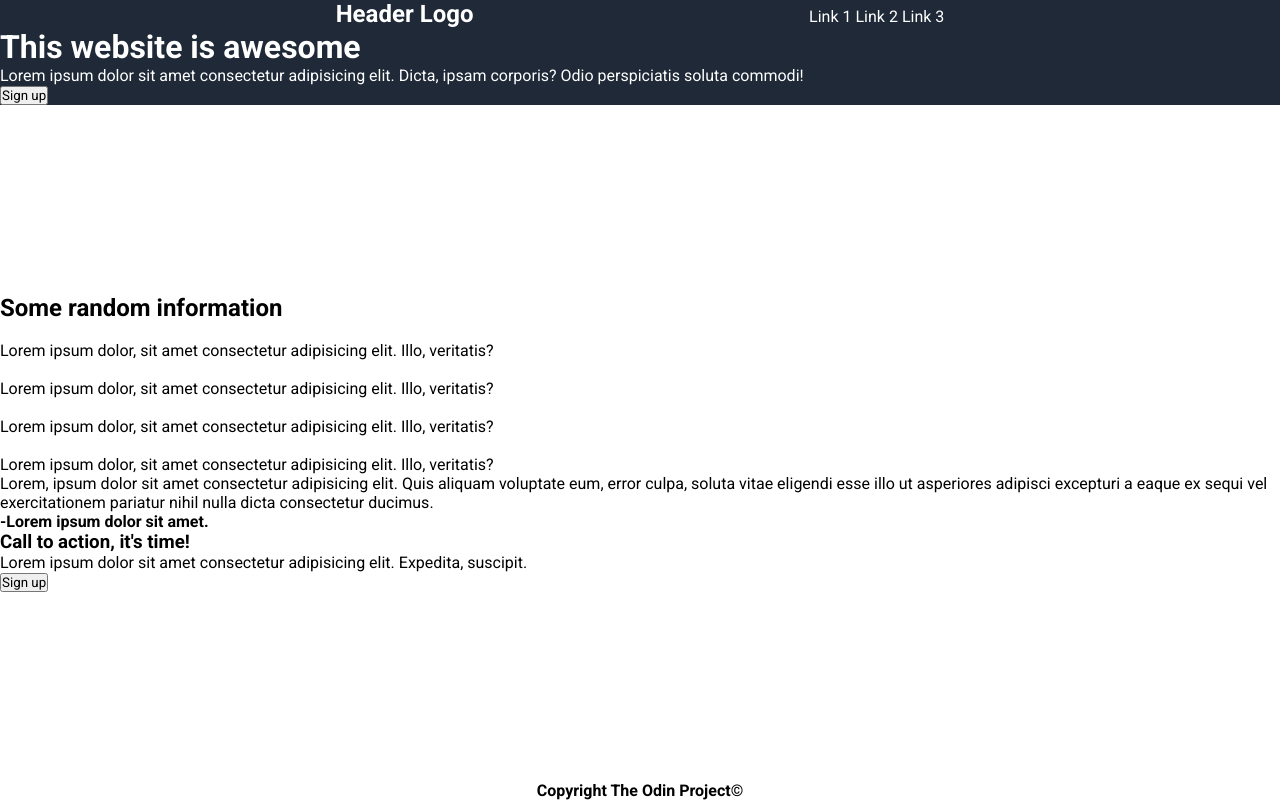
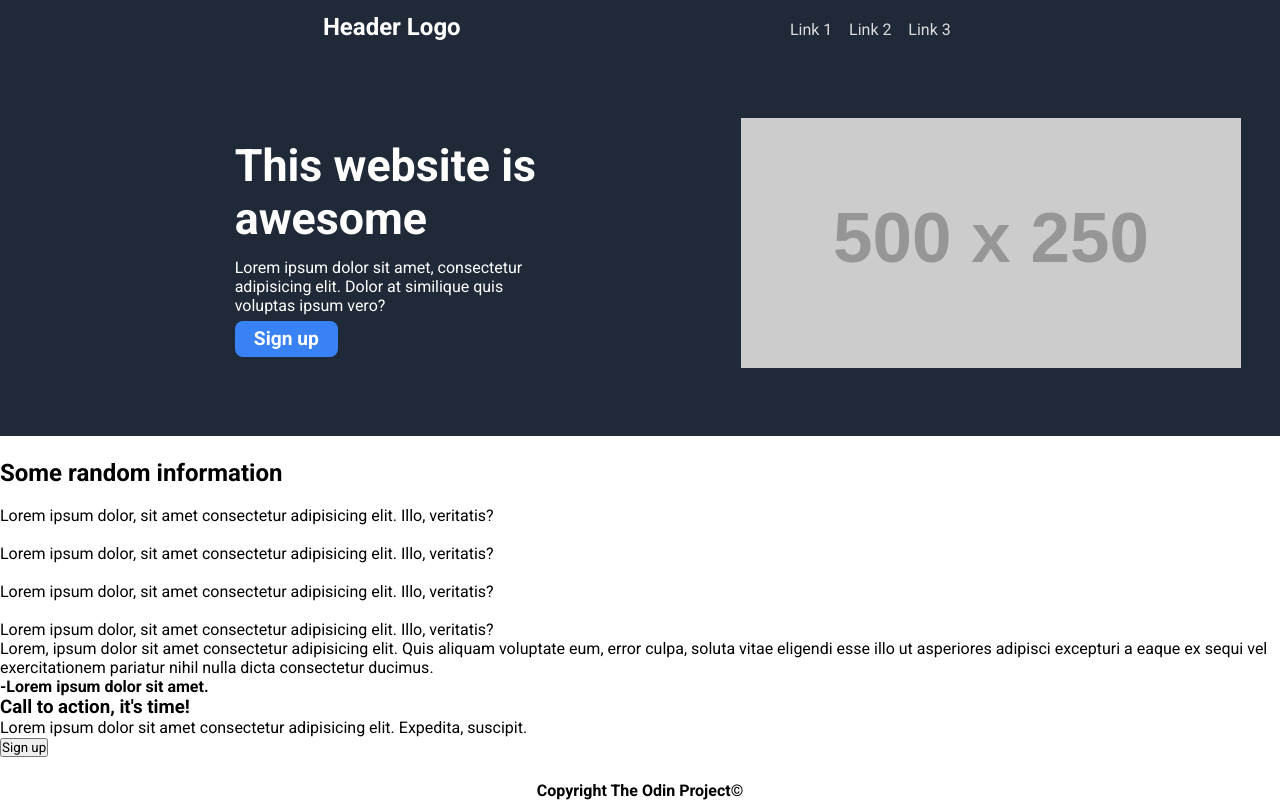
Before and after one commit to 555Viktor/odin-landing-page, a plain HTML site: page index.html in a window 1280 px wide. Drawn offline with Linux system fonts and the light colour scheme; placeholder pictures from the web are drawn by us.

Commit message:
Style header section
Set colors, appropriate size and layout, text-decoration and add placeholder image

```diff
--- a/index.html
+++ b/index.html
@@ -41,7 +41,7 @@
                 </h1>
 
                 <p>
-                    Lorem ipsum dolor sit amet consectetur adipisicing elit. Dicta, ipsam corporis? Odio perspiciatis soluta commodi!
+                    Lorem ipsum dolor sit amet, consectetur adipisicing elit. Dolor at similique quis voluptas ipsum vero?
                 </p>
 
                 <button>
@@ -50,7 +50,7 @@
             </div>
 
             <div class="main-right">
-
+                <img src="https://placehold.co/500x250" alt="">
             </div>
         </div>
 
--- a/style.css
+++ b/style.css
@@ -21,6 +21,8 @@ body {
     display: flex;
     flex-direction: column;
     background: #1F2937;
+
+    min-height: auto;
     width: 100%;
 
     color: white;
@@ -30,6 +32,8 @@ body {
     display: flex;
     justify-content: space-evenly;
     align-items: baseline;
+
+    padding-block: 0.8rem;
 }
 
 .header-links li {
@@ -39,5 +43,44 @@ body {
 
 .header-links a {
     text-decoration: none;
+    color: rgba(255, 255, 255, 0.836);
+
+    padding-inline: 0.4rem;
+}
+
+.header-main {
+    display: flex;
+    justify-content: space-evenly;
+    align-items: center;
+
+    margin-block: 2rem;
+    padding: 2rem;
+}
+
+.main-left,
+.main-right {
+    width: 25%;
+}
+
+.main-left > * {
+    padding-block: 0.4rem;
+}
+.main-left h1 {
+    font-size: 2.8rem;
+    font-weight: bold;
+}
+
+.main-left button {
+    background: #3882F6;
+    border-radius: 8px;
+
+    padding-block: 0.4rem;
+    padding-inline: 1.2rem;
+
+    font-size: 1.2rem;
+    font-weight: bold;
     color: inherit;
+
+    outline: none;
+    border: none;
 }
```
